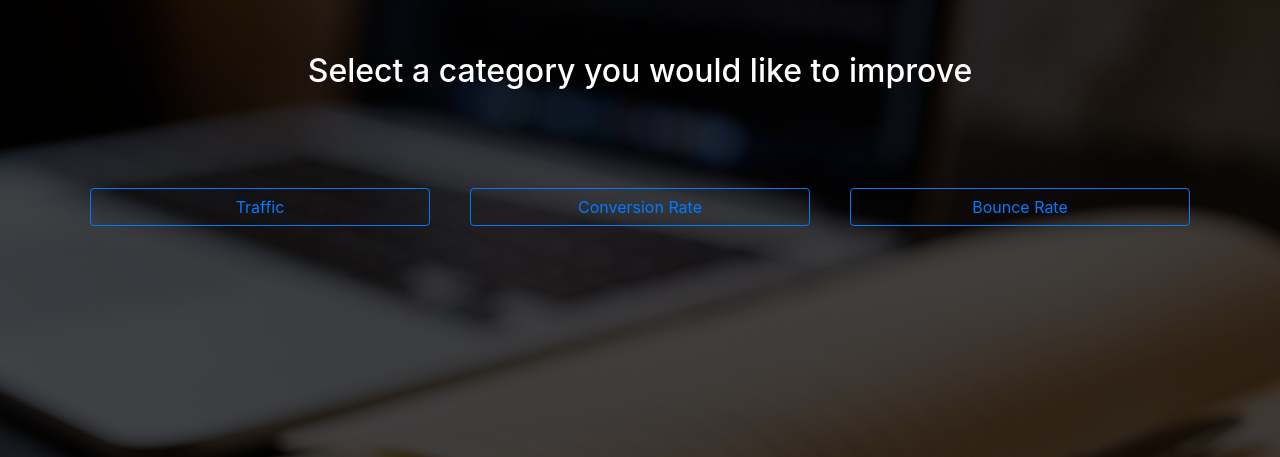
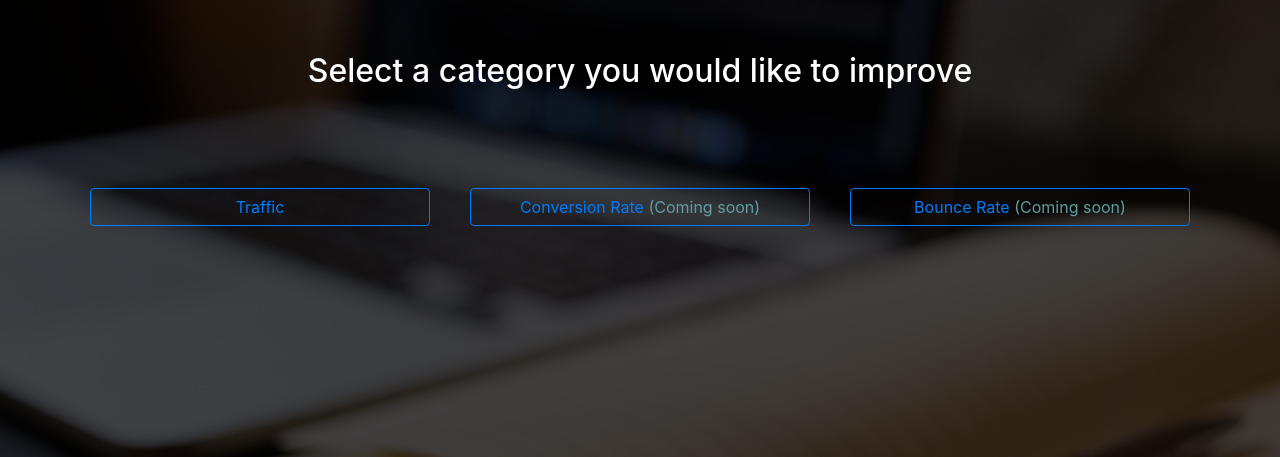
Before and after one commit to Happyandhappy/ebdjango, a Django app: page / in a window 1280 px wide. Shown: the part 167-624 px from the top of the page. Run offline with Django 3.2, Linux system fonts and the light colour scheme; a user stored in the database is signed in; data comes from the database, SQL or seed files in the repository; both versions use the stored data as it was after the commit; parts of the project's set-up code (start-up, migrations or seed data) failed here and were passed over; some libraries are stand-ins or nearby versions.

Commit message:
change index

```diff
--- a/account/templates/account/profile.html
+++ b/account/templates/account/profile.html
@@ -113,6 +113,7 @@
                     <input  class="btn" type="submit" value="Change Password" />
                     </form>
                 </div>
+                <!--
                 <div class="col-sm">
                     {% if not user.subscription %}
                     <form action="{% url 'subscription' %} " >
@@ -125,11 +126,14 @@
                     </form>
                     {% endif %}
                 </div>
+                -->
+                <!--
                 <div class="col-sm">
                     <form  action="{% url 'card_register' %} " >
                     <input  class="btn" type="submit" value="Manage Card" />
                     </form>
                 </div>
+                -->
             </div>
 
 
--- a/ebdjango/settings.py
+++ b/ebdjango/settings.py
@@ -32,7 +32,7 @@ ALLOWED_HOSTS = ['django-env.msq4mcivaf.eu-west-2.elasticbeanstalk.com',
 # SECURE_PROXY_SSL_HEADER = ('HTTP_X_FORWARDED_PROTO', 'https')
 # SESSION_COOKIE_SECURE = True
 # CSRF_COOKIE_SECURE = True
-
+# SECURE_SSL_REDIRECT = True
 # Application definition
 
 INSTALLED_APPS = [
--- a/ebdjango/views.py
+++ b/ebdjango/views.py
@@ -13,10 +13,11 @@ def index(request):
         return render(request, 'home.html')
     elif user.userprofile.daily_task_done == True:
         user = request.user
-        task_id = user.userprofile.daily_task
-        return task_done(request, pk=task_id)
+        user.userprofile.daily_task = False
+        user.userprofile.save()
+        return render(request, 'home.html')
+        # return task_done(request, pk=task_id)
     else:
-        user = request.user
         task_id = user.userprofile.daily_task
         return task_detail(request, pk=task_id)
 
--- a/static/css/styles.css
+++ b/static/css/styles.css
@@ -35,3 +35,7 @@ h2.text-center{
 body {
     color: #fff;
 }
+
+.coming{
+    color:cadetblue;
+}
--- a/templates/home.html
+++ b/templates/home.html
@@ -21,8 +21,8 @@
             <h2 class="text-center" style="color:rgb(255,255,255);">Check back tomorrow for the next task.</h2>
             {% else %}
             <div class="col-md-4" style="padding:20px;"><a href="{% url 'traffic' %}"><button class="btn btn-primary btn-block" type="button" style="background-color:rgba(0,123,255,0);">Traffic</button></a></div>
-            <div class="col-md-4" style="padding:20px;padding-top:20px;"><a href="{% url 'conversionrate' %}"><button class="btn btn-primary btn-block" type="button">Conversion Rate</button></a></div>
-            <div class="col-md-4" style="padding:20px;"><a href="{% url 'marketing' %}"><button class="btn btn-primary btn-block" type="button">Bounce Rate</button></a></div>
+            <div class="col-md-4" style="padding:20px;padding-top:20px;"><a href="{% url 'conversionrate' %}"><button class="btn btn-primary btn-block" type="button">Conversion Rate <span class="coming">(Coming soon)</span></button></a></div>
+            <div class="col-md-4" style="padding:20px;"><a href="{% url 'marketing' %}"><button class="btn btn-primary btn-block" type="button">Bounce Rate <span class="coming">(Coming soon)</span></button></a></div>
             {% endif %}
         </div>
     </div>
```
Also changed, not shown: db.sqlite3, 1 other file.
